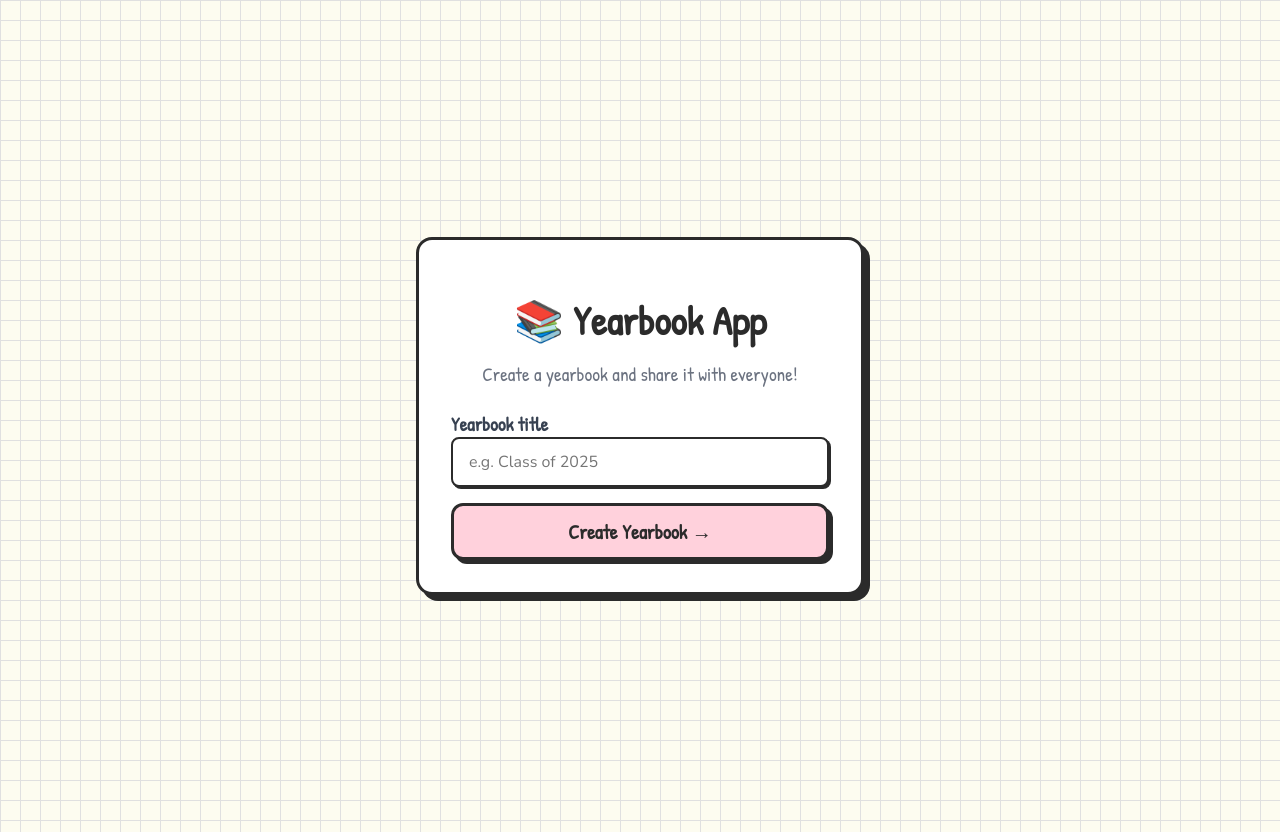
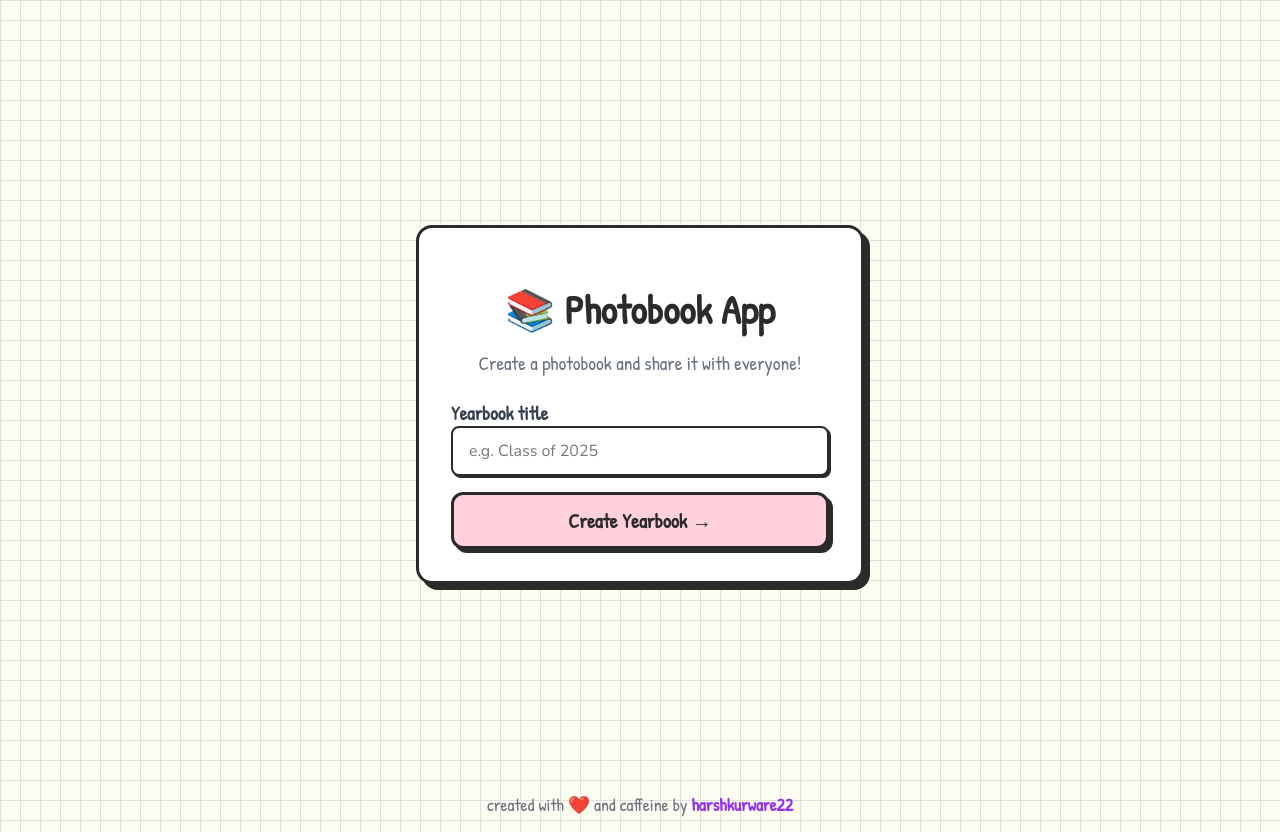
Before and after one commit to vincentdkafka/yearbook, a React (Vite) app: page / in a window 1280 px wide. Built offline with nearby package versions, Linux system fonts and the light colour scheme.

Commit message:
now done ig

```diff
--- a/src/index.css
+++ b/src/index.css
@@ -57,6 +57,11 @@ body {
 .mb-8 { margin-bottom: 2rem; }
 .mb-10 { margin-bottom: 2.5rem; }
 .mt-1 { margin-top: 0.25rem; }
+.mt-10 { margin-top: 2.5rem; }
+.mt-20 { margin-top: 5rem; }
+.mt-40 { margin-top: 10rem; }
+.mt-auto { margin-top: auto; }
+.flex-grow { flex-grow: 1; }
 .text-center { text-align: center; }
 .text-sm { font-size: 0.875rem; }
 .text-xl { font-size: 1.25rem; }
--- a/src/pages/CreateBookPage.tsx
+++ b/src/pages/CreateBookPage.tsx
@@ -25,11 +25,12 @@ export default function CreateBookPage() {
   }
 
   return (
-    <div className="min-h-screen flex items-center justify-center p-4">
+    <div className="min-h-screen flex flex-col items-center p-4">
+      <div className="flex-grow flex flex-col items-center justify-center w-full">
         <div className="cute-container">
-        <h1 className="cute-header">📚 Yearbook App</h1>
+          <h1 className="cute-header">📚 Photobook App</h1>
           <p className="text-gray-500 mb-6 text-center" style={{ fontFamily: "'Patrick Hand', cursive", fontSize: "1.2rem" }}>
-          Create a yearbook and share it with everyone!
+            Create a photobook and share it with everyone!
           </p>
 
           <label className="block text-sm font-bold text-gray-700 mb-1" style={{ fontFamily: "'Patrick Hand', cursive", fontSize: "1.2rem" }}>Yearbook title</label>
@@ -49,11 +50,12 @@ export default function CreateBookPage() {
           >
             {loading ? 'Creating...' : 'Create Yearbook →'}
           </button>
+        </div>
+      </div>
 
+      <div className="mt-auto py-4 font-handwritten text-gray-500 text-center" style={{ fontSize: "1.1rem" }}>
+        created with ❤️ and caffeine by <span className="text-purple-600 font-bold">harshkurware22</span>
       </div>
-        {/* <div>
-          created with love by harshkurware22
-        </div> */}
     </div>
   )
 }
```
Lines whose indentation alone changed are shown as unchanged.
